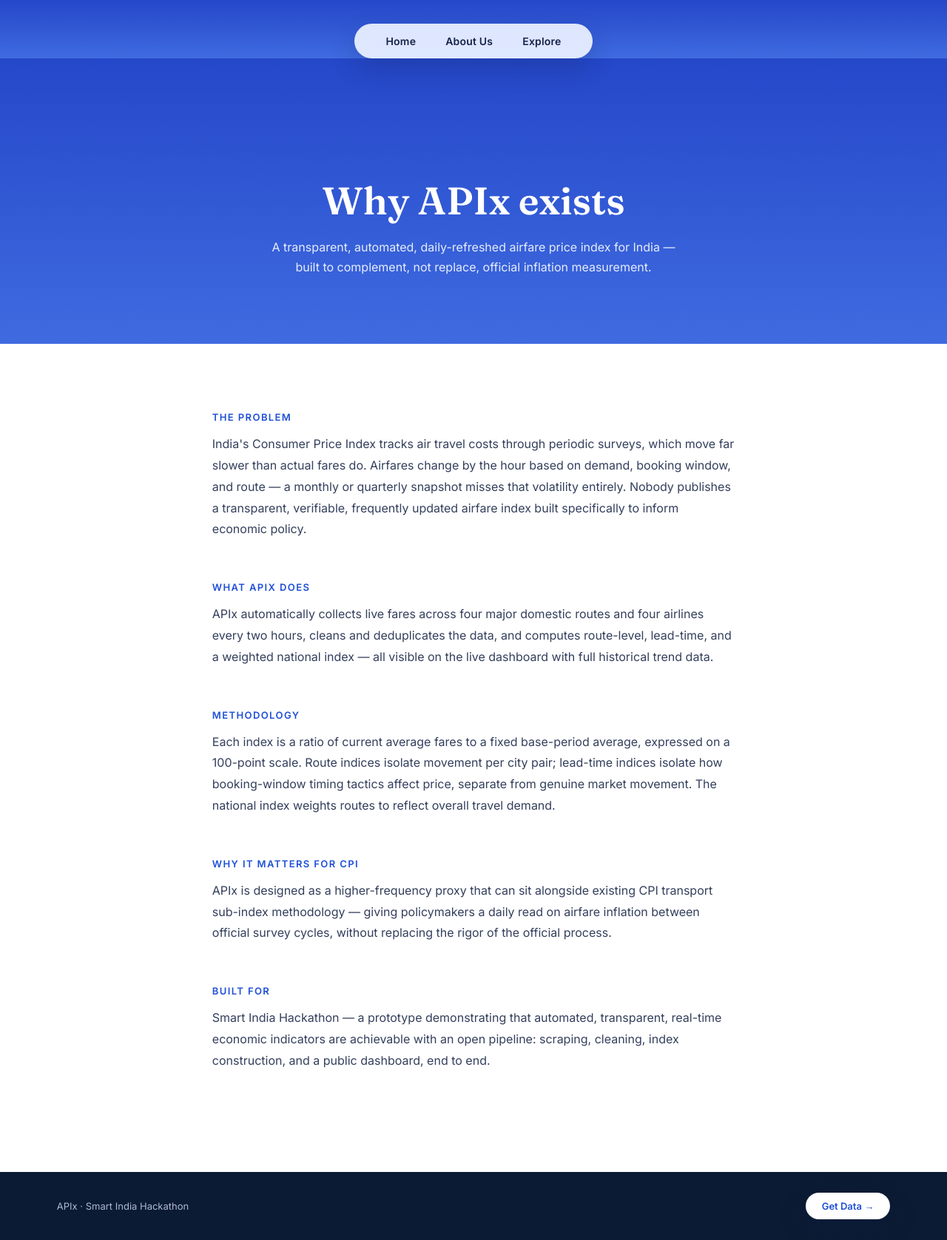
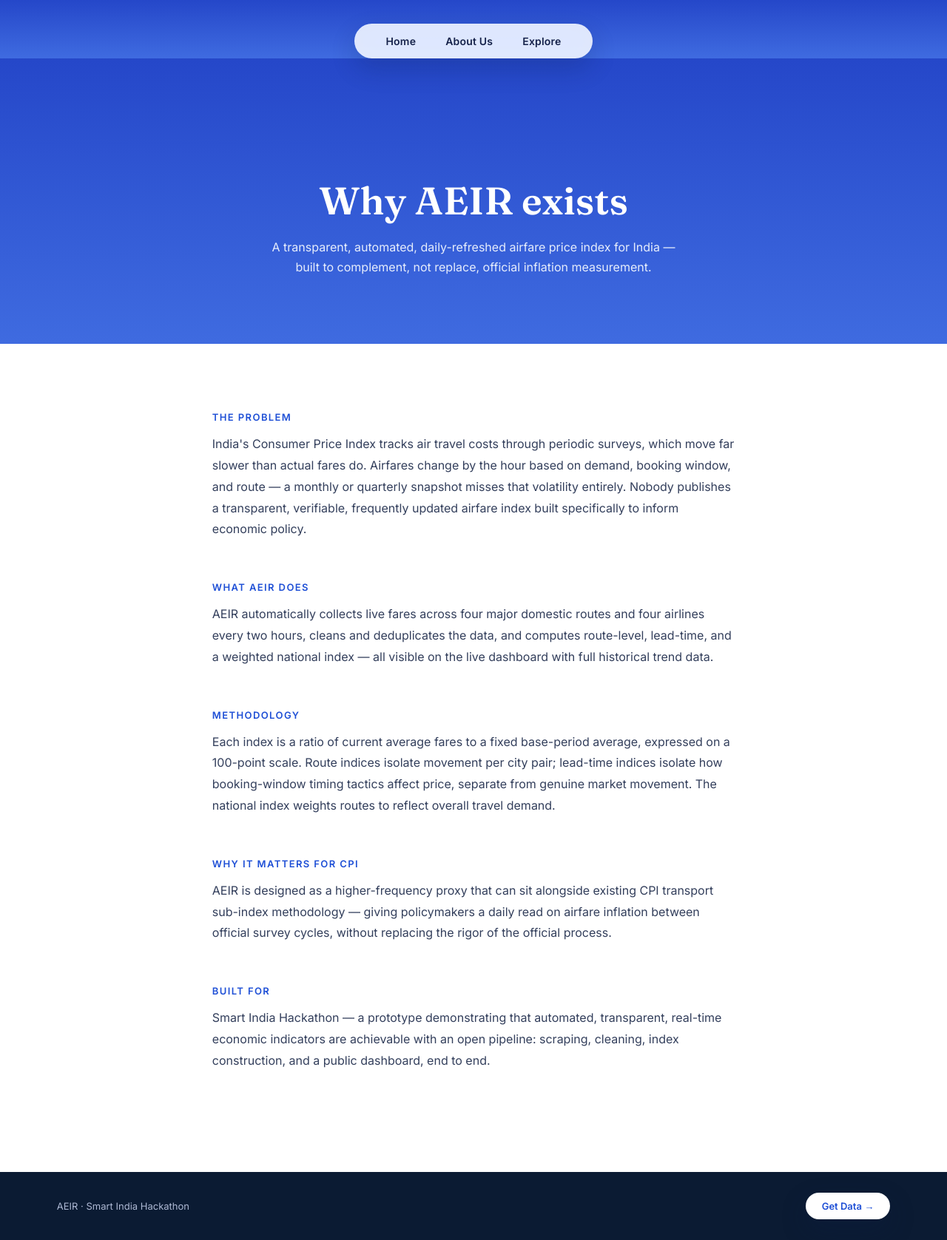
Before and after one commit to itsSricharani/Invictus, a FastAPI app: page /about in a window 1280 px wide. Shown: the whole page at 74% size. Run offline with FastAPI, Linux system fonts and the light colour scheme.

Commit message:
Changed apix to aeir in all the files.

```diff
--- a/templates/about.html
+++ b/templates/about.html
@@ -3,7 +3,7 @@
 <head>
 <meta charset="UTF-8">
 <meta name="viewport" content="width=device-width, initial-scale=1.0">
-<title>About — APIx</title>
+<title>About — AEIR</title>
 <link rel="preconnect" href="https://fonts.googleapis.com">
 <link rel="preconnect" href="https://fonts.gstatic.com" crossorigin>
 <link href="https://fonts.googleapis.com/css2?family=Fraunces:opsz,wght@9..144,500;9..144,600;9..144,700&family=Inter:wght@400;500;600&display=swap" rel="stylesheet">
@@ -20,7 +20,7 @@
     </div>
 
     <header class="about-hero">
-        <h1>Why APIx exists</h1>
+        <h1>Why AEIR exists</h1>
         <p>
             A transparent, automated, daily-refreshed airfare price
             index for India — built to complement, not replace,
@@ -45,9 +45,9 @@
         </div>
 
         <div class="about-block reveal">
-            <h2>What APIx Does</h2>
+            <h2>What AEIR Does</h2>
             <p>
-                APIx automatically collects live fares across four
+                AEIR automatically collects live fares across four
                 major domestic routes and four airlines every two
                 hours, cleans and deduplicates the data, and computes
                 route-level, lead-time, and a weighted national index
@@ -72,7 +72,7 @@
         <div class="about-block reveal">
             <h2>Why It Matters for CPI</h2>
             <p>
-                APIx is designed as a higher-frequency proxy that can
+                AEIR is designed as a higher-frequency proxy that can
                 sit alongside existing CPI transport sub-index
                 methodology — giving policymakers a daily read on
                 airfare inflation between official survey cycles,
@@ -94,7 +94,7 @@
     </main>
 
     <footer class="landing-footer">
-        <span>APIx &middot; Smart India Hackathon</span>
+        <span>AEIR &middot; Smart India Hackathon</span>
         <a href="/dashboard" class="cta-button small">Get Data →</a>
     </footer>
 
--- a/templates/landing.html
+++ b/templates/landing.html
@@ -3,7 +3,7 @@
 <head>
 <meta charset="UTF-8">
 <meta name="viewport" content="width=device-width, initial-scale=1.0">
-<title>APIx — Real-Time Airfare Price Index for India</title>
+<title>AEIR — Real-Time Airfare Price Index for India</title>
 <link rel="preconnect" href="https://fonts.googleapis.com">
 <link rel="preconnect" href="https://fonts.gstatic.com" crossorigin>
 <link href="https://fonts.googleapis.com/css2?family=Fraunces:opsz,wght@9..144,500;9..144,600;9..144,700&family=Inter:wght@400;500;600&display=swap" rel="stylesheet">
@@ -38,7 +38,7 @@
         </div>
 
         <div class="hero-content reveal">
-            <div class="hero-logo">APIx</div>
+            <div class="hero-logo">AEIR</div>
             <p class="hero-motto">Know the fare.<br>Know the market.</p>
             <a href="/dashboard" class="cta-button">Get Data</a>
         </div>
@@ -82,7 +82,7 @@
     </section>
 
     <footer class="landing-footer">
-        <span>APIx &middot; Smart India Hackathon</span>
+        <span>AEIR &middot; Smart India Hackathon</span>
         <a href="/dashboard" class="cta-button small">Get Data →</a>
     </footer>
 
```
Also changed, not shown: templates/dashboard.html (+4 -4 lines).
